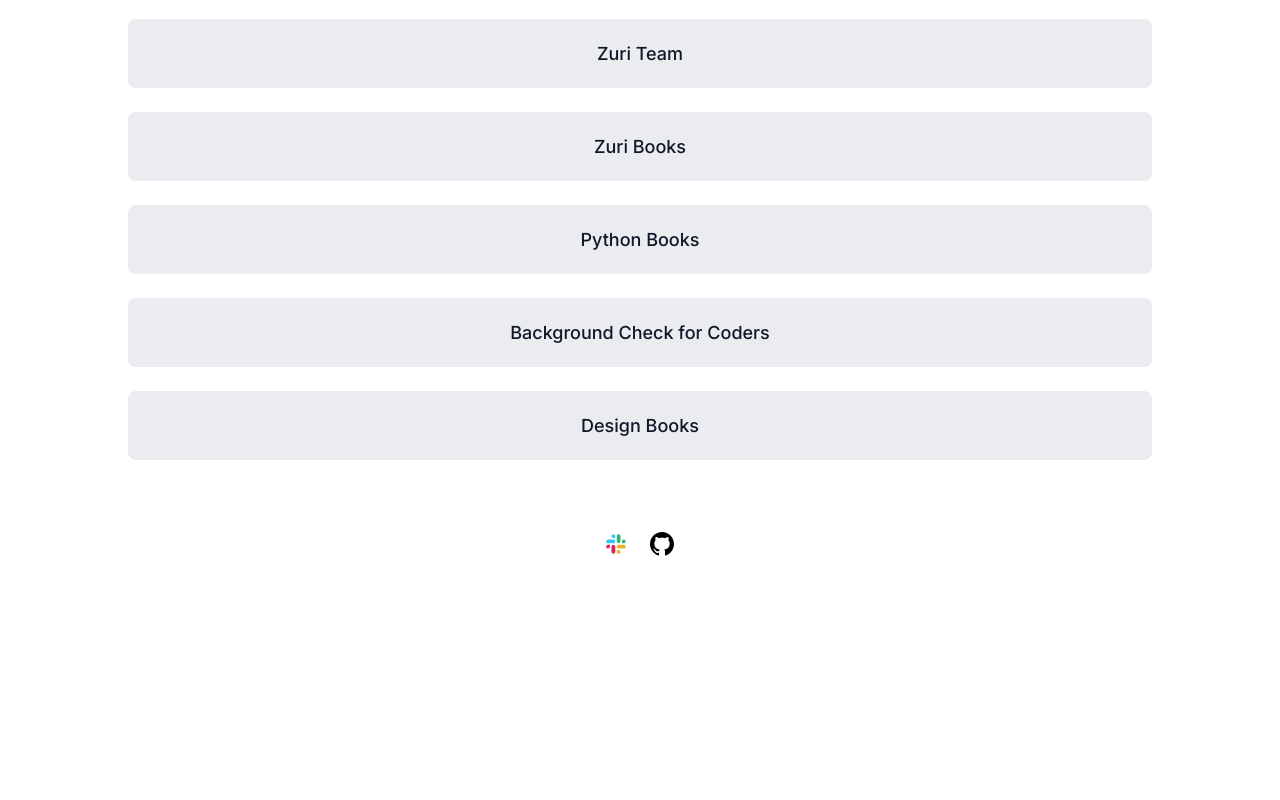
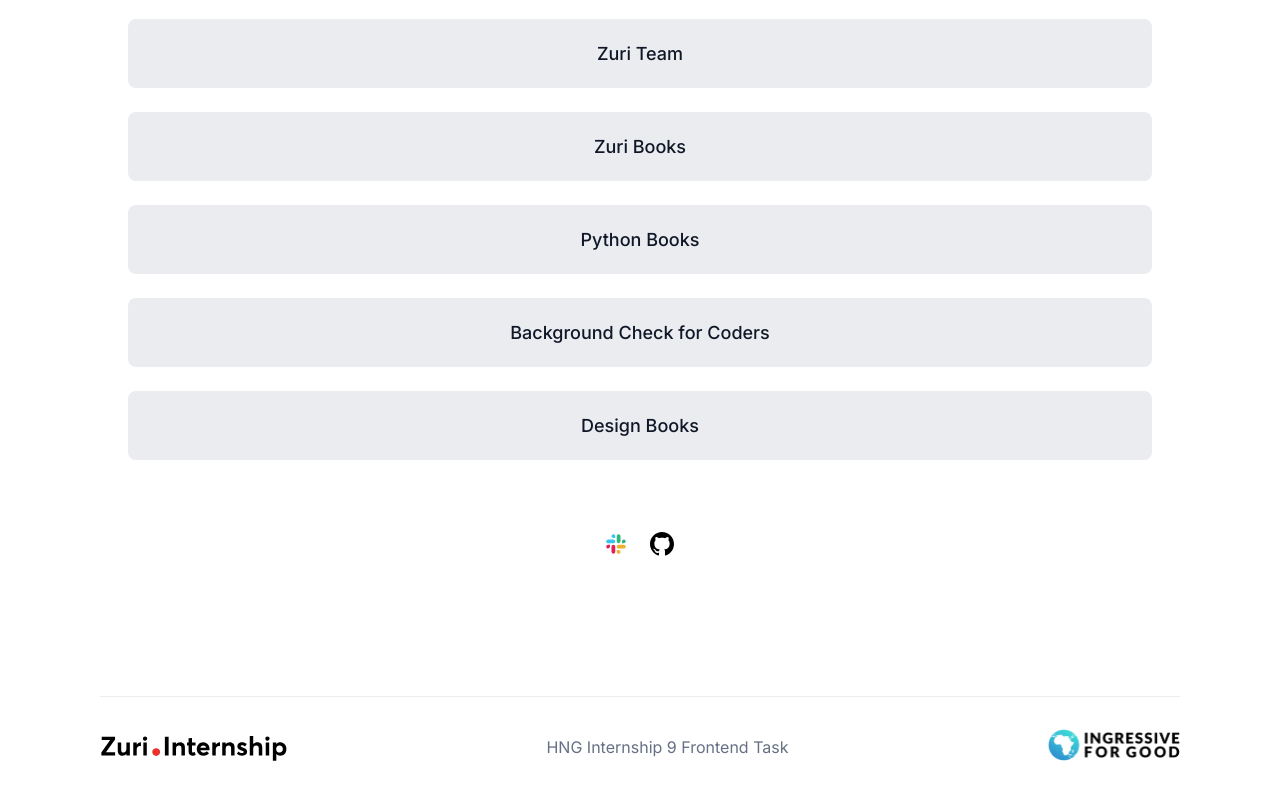
Before and after one commit to Abots-jzm/HNG_Linktree_clone, a React (Vite) app: page / in a window 1280 px wide. Shown: the part 330-1130 px from the top of the page. Before the commit the page ends 890 px from the top, so only its background shows below. Built offline with nearby package versions, Linux system fonts and the light colour scheme.

Commit message:
feat: footer

```diff
--- a/src/App.jsx
+++ b/src/App.jsx
@@ -1,12 +1,13 @@
 import React from "react";
 import { Route, Routes } from "react-router-dom";
+import Footer from "./components/Footer";
 import Home from "./pages/Home";
 
 function App() {
 	return (
 		<div>
 			<Routes>
-				<Route path="/">
+				<Route path="/" element={<Footer />}>
 					<Route index element={<Home />} />
 				</Route>
 			</Routes>
--- /dev/null
+++ b/src/components/Footer.jsx
@@ -0,0 +1,59 @@
+import React from "react";
+import ZuriLogo from "../assets/Zuri.Internship_Logo.svg";
+import I4GLogo from "../assets/Ingressive-for-good-logo.svg";
+import { Outlet } from "react-router-dom";
+import styled from "styled-components";
+
+export default function Footer() {
+	return (
+		<>
+			<Outlet />
+			<Container>
+				<Zuri>
+					<img src={ZuriLogo} alt="zuri internship logo" />
+				</Zuri>
+				<Text>HNG Internship 9 Frontend Task</Text>
+				<I4G>
+					<img src={I4GLogo} alt="ingressive for good logo" />
+				</I4G>
+			</Container>
+		</>
+	);
+}
+
+const Container = styled.footer`
+	margin: 13.6rem 7.8vw 4.8rem;
+	padding-top: 3.2rem;
+	border-top: 1px solid #eaecf0;
+	display: flex;
+	align-items: center;
+	justify-content: space-between;
+
+	@media only screen and (max-width: 768px) {
+		margin: 8.8rem 1.6rem 3.2rem;
+		flex-direction: column;
+		align-items: flex-start;
+		gap: 1.6rem;
+		justify-content: flex-start;
+	}
+`;
+
+const Zuri = styled.div`
+	@media only screen and (max-width: 768px) {
+		width: 13.8rem;
+	}
+`;
+
+const I4G = styled.div`
+	@media only screen and (max-width: 768px) {
+		width: 9.9rem;
+	}
+`;
+
+const Text = styled.div`
+	color: #667085;
+
+	@media only screen and (max-width: 768px) {
+		font-size: 1.4rem;
+	}
+`;
```
Also changed, not shown: src/assets/Ingressive-for-good-logo.svg (added), src/assets/Zuri.Internship_Logo.svg (added).
